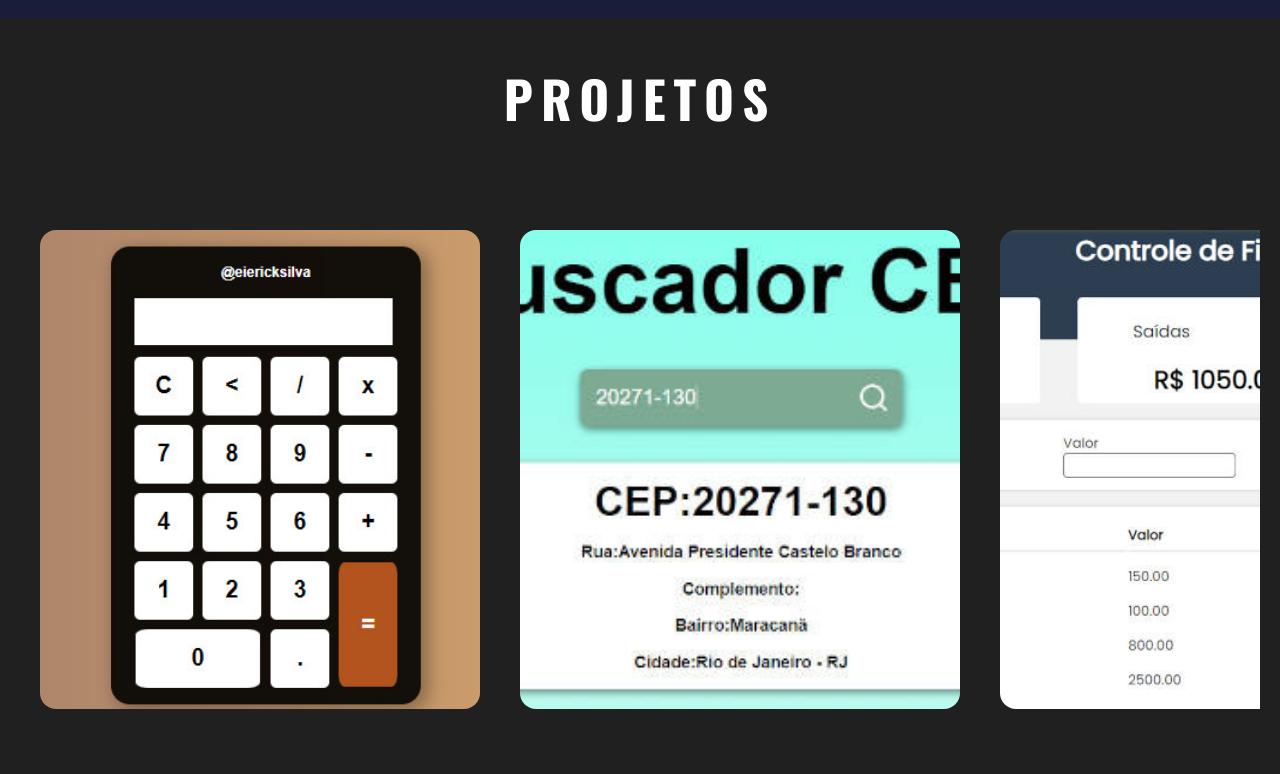
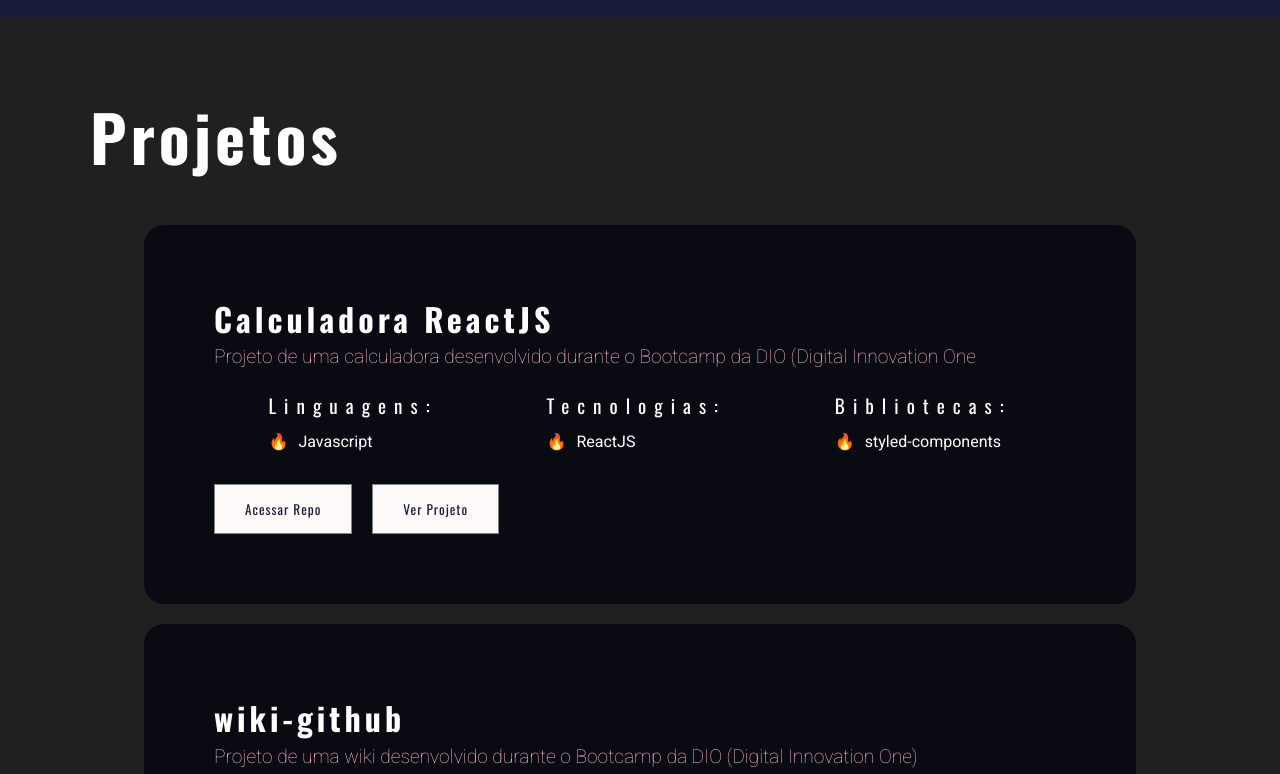
Before and after one commit to eiericksilva/eiericksilva.github.io, a React (Create React App) app: page / in a window 1280 px wide. Shown: the part 1266-2040 px from the top of the page. Built offline with nearby package versions, Linux system fonts and the light colour scheme.

Commit message:
Subindo card com pendência de link externo

```diff
--- a/src/components/button/index.js
+++ b/src/components/button/index.js
@@ -10,21 +10,23 @@ export const Button = styled.button`
   background-color: #fffafa;
   border: 1px solid hsla(0, 0%, 40%, 0.8);
   margin-top: 20px;
+  color: #191d3a;
   a {
-    color: #091226;
     text-decoration: none;
     font-size: 1rem;
     line-height: 1.5;
+    color: #191d3a;
   }
 
   &:hover {
     cursor: pointer;
-    background-color: #191d3a;
-    transition: 0.2s;
+    background-color: #0d98dd;
+    transition: 0.3s;
+    color: white;
 
     a {
-      color: #fffafa;
-      transition: 0.2s;
+      color: #ffffff;
+      transition: 0.3s;
     }
   }
 
--- a/src/components/cardRepo/index.jsx
+++ b/src/components/cardRepo/index.jsx
@@ -1,35 +1,44 @@
 import React from "react";
-import { Container, Header, Info } from "./styles";
+import { Container, Header, Info, ContainerButton } from "./styles";
+import { Button } from "../button/index";
 
-const CardRepo = () => {
+const CardRepo = ({ title, description, languages, technologies, libs }) => {
   return (
     <Container>
       <Header>
-        <h1>wiki-github</h1>
-        <p>Projeto desenvolvido durante Bootcamp da Digital Inovation One</p>
+        <h1>{title}</h1>
+        <p>{description}</p>
       </Header>
       <Info>
         <div>
           <h2>Linguagens:</h2>
-          <ul>
-            <li>Javascript</li>
-          </ul>
+          {languages.map((lang, index) => (
+            <ul key={index}>
+              <li>{lang}</li>
+            </ul>
+          ))}
         </div>
         <div>
           <h2>Tecnologias:</h2>
           <ul>
-            <li>ReactJS</li>
+            {technologies.map((tech) => (
+              <li>{tech}</li>
+            ))}
           </ul>
         </div>
         <div>
           <h2>Bibliotecas:</h2>
           <ul>
-            <li>Styled Components</li>
-            <li>React hook forms</li>
-            <li>Context API</li>
+            {libs.map((lib) => (
+              <li>{lib}</li>
+            ))}
           </ul>
         </div>
       </Info>
+      <ContainerButton>
+        <Button>Acessar Repo</Button>
+        <Button>Ver Projeto</Button>
+      </ContainerButton>
     </Container>
   );
 };
--- a/src/components/cardRepo/styles.js
+++ b/src/components/cardRepo/styles.js
@@ -2,7 +2,7 @@ import styled from "styled-components";
 
 export const Container = styled.div`
   width: 80%;
-  margin: 0 auto;
+  margin: 20px auto;
   height: auto;
   padding: 70px;
   background-color: rgb(10, 10, 18);
@@ -21,7 +21,7 @@ export const Header = styled.header`
     color: pink;
   }
   h1 {
-    font-size: 3rem;
+    font-size: 2rem;
     margin: 5px 0;
 `;
 export const Info = styled.div`
@@ -46,3 +46,9 @@ export const Info = styled.div`
     }
   }
 `;
+export const ContainerButton = styled.div`
+  width: 100%;
+  display: flex;
+  justify-content: start;
+  gap: 20px;
+`;
--- a/src/components/portfolio/index.js
+++ b/src/components/portfolio/index.js
@@ -1,42 +1,50 @@
 import * as P from "./styles";
-import { motion } from "framer-motion";
-import { useState, useEffect, useRef } from "react";
-import { images } from "../../images";
-import "./slide.css";
+import CardRepo from "../cardRepo/index";
 
+/* title, description, languages, technologies, libs  */
 const Portifolio = () => {
-  const [width, setWidth] = useState(0);
-  const carousel = useRef();
+  const projects = {
+    project1: {
+      languages: ["Javascript"],
+      technologies: ["ReactJS"],
+      libs: ["styled-components"],
+    },
+    project2: {
+      languages: ["Javascript"],
+      technologies: ["ReactJS"],
+      libs: ["axios", "styled-components"],
+    },
+    project3: {
+      languages: ["Javascript"],
+      technologies: ["ReactJS"],
+      libs: ["fetchapi", "context-api", "localStorage"],
+    },
+  };
 
-  useEffect(() => {
-    setWidth(carousel.current.scrollWidth - carousel.current.offsetWidth);
-  }, []);
   return (
     <P.Wrapper id="Projetos">
-      <P.Header>
-        <P.SubTitle className="SubTitle">PROJETOS</P.SubTitle>
-      </P.Header>
-      <P.Container className="Projetos">
-        <motion.div
-          ref={carousel}
-          className="carousel"
-          whileTap={{ cursor: "grabbing" }}
-        >
-          <motion.div
-            className="inner-carousel"
-            drag="x"
-            dragConstraints={{ right: 0, left: -width }}
-          >
-            {images.map((image) => {
-              return (
-                <motion.div className="item" key={image}>
-                  <img src={image} alt="" />
-                </motion.div>
-              );
-            })}
-          </motion.div>
-        </motion.div>
-      </P.Container>
+      <h1 className="title">Projetos</h1>
+      <CardRepo
+        title="Calculadora ReactJS"
+        description="Projeto de uma calculadora desenvolvido durante o Bootcamp da DIO (Digital Innovation One"
+        languages={projects.project1.languages}
+        technologies={projects.project1.technologies}
+        libs={projects.project1.libs}
+      />
+      <CardRepo
+        title="wiki-github"
+        description="Projeto de uma wiki desenvolvido durante o Bootcamp da DIO (Digital Innovation One)"
+        languages={projects.project2.languages}
+        technologies={projects.project2.technologies}
+        libs={projects.project2.libs}
+      />
+      <CardRepo
+        title="pokeapi"
+        description="Projeto realizado para consumo de API e criação da interface"
+        languages={projects.project3.languages}
+        technologies={projects.project3.technologies}
+        libs={projects.project3.libs}
+      />
     </P.Wrapper>
   );
 };
--- a/src/components/portfolio/slide.css
+++ /dev/null
@@ -1,30 +0,0 @@
-.item {
-min-height: 30rem;
-min-width: 30rem;
-padding: 20px;
-
-    @media(max-width:764px) {
-        min-height: 20rem;
-        min-width: 20rem;
-        padding: 10px;
-    }
-}
-
-.item img {
-width: 100%;
-height: 100%;
-border-radius: 1rem;
-object-fit: cover;
-pointer-events: none;
-}
-
-.inner-carousel {
-display: flex;
-
-}
-
-.carousel {
-cursor: grab;
-overflow: hidden;
-
-}
--- a/src/components/portfolio/styles.js
+++ b/src/components/portfolio/styles.js
@@ -5,44 +5,10 @@ export const Wrapper = styled.div`
   width: 100%;
   height: auto;
   padding: 50px 20px;
-`;
 
-export const Header = styled.div`
-  display: flex;
-  flex-direction: column;
-  margin-bottom: 30px;
-  text-align: center;
-`;
-
-export const Title = styled.div`
-  color: #ddd;
-  margin-bottom: 10px;
-  text-align: center;
-`;
-
-export const SubTitle = styled.h2`
-  font-size: 3.2rem;
-  font-weight: 700;
-  position: relative;
-  color: #fff;
-  margin: 0 0 50px;
-  font-family: "Oswald", sans-serif;
-  line-height: 1.2;
-
-  @media (max-width: 764px) {
-    font-size: 2rem;
+  .title {
+    font-size: 4rem;
+    margin: 30px 70px;
+    padding-bottom: 20px;
   }
 `;
-
-export const Container = styled.div`
-  background-color: #202020;
-  width: 100%;
-  height: auto;
-  display: flex;
-  justify-content: center;
-  flex-wrap: wrap;
-  gap: 10px;
-  flex-direction: row;
-  position: relative;
-  margin-bottom: 20px;
-`;
```
